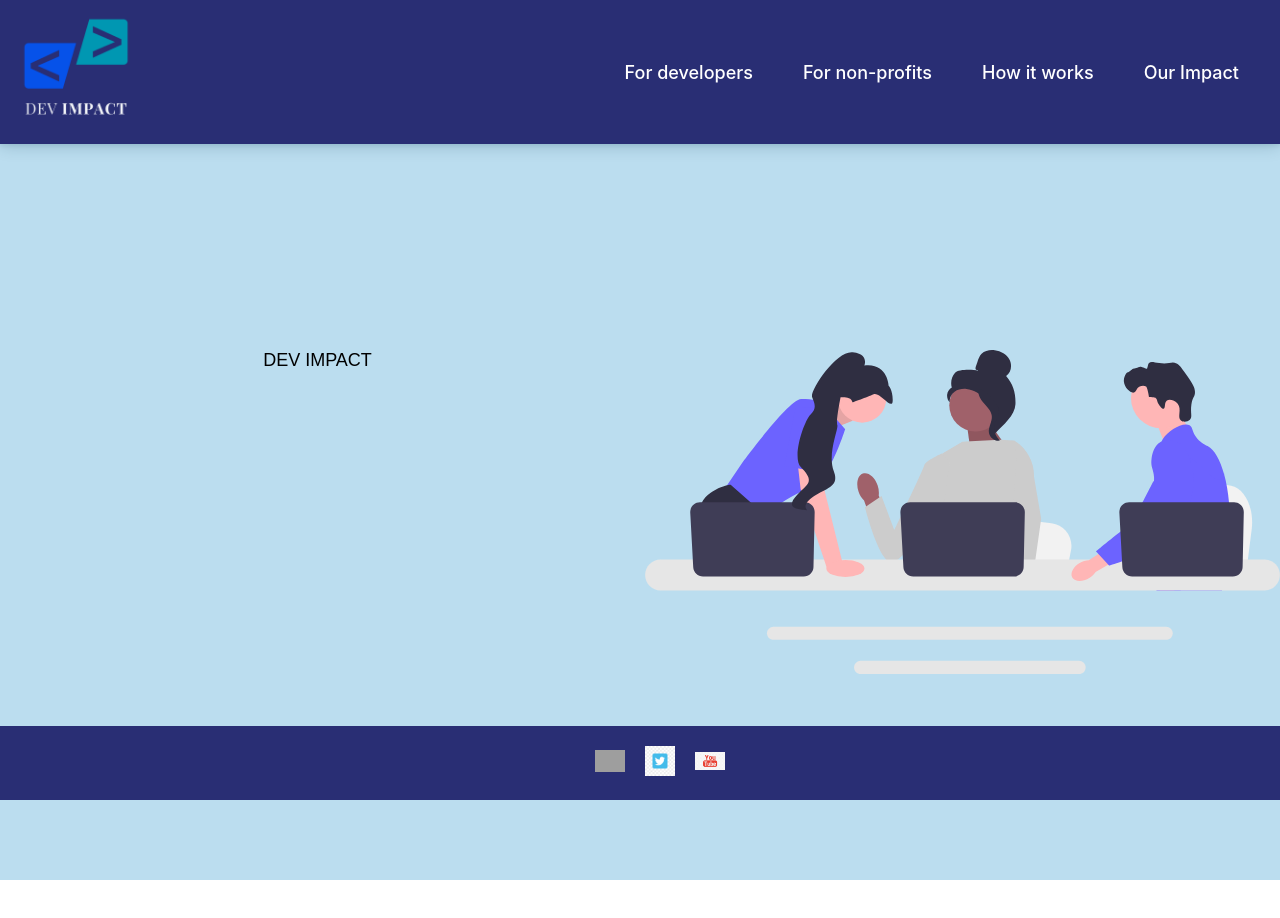
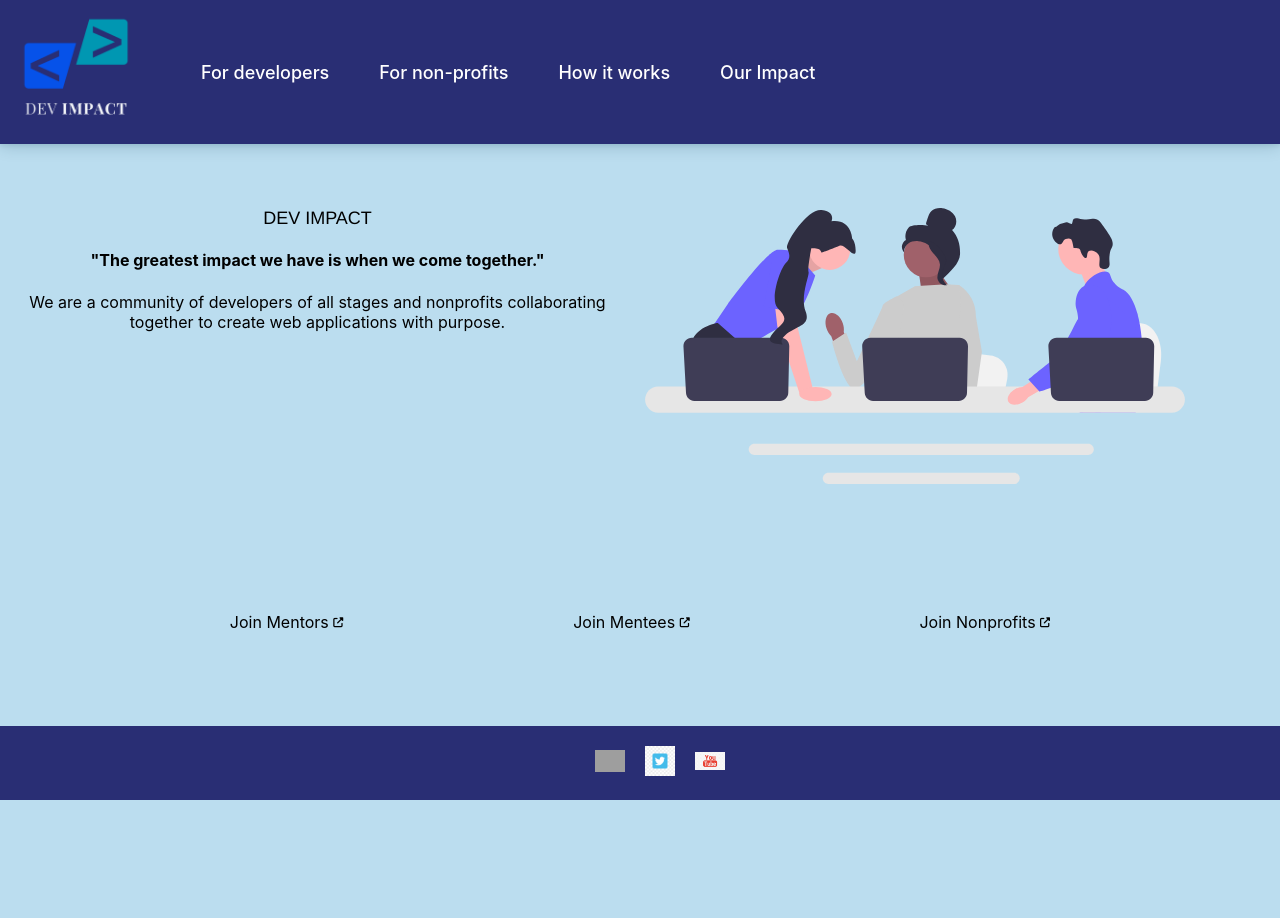
Before and after one commit to i-guerrero/capstone-front-end, a React (Create React App) app: page / in a window 1280 px wide. Shown: the top 918 px of the page. Before the commit the page ends 880 px from the top, so only its background shows below. Built offline with nearby package versions, Linux system fonts and the light colour scheme; grey boxes are pictures that could not be loaded.

Commit message:
home bage Css layout

```diff
--- a/public/index.html
+++ b/public/index.html
@@ -9,6 +9,10 @@
       name="description"
       content="Web site created using create-react-app"
     />
+    <script
+      src="https://kit.fontawesome.com/0f647c05cb.js"
+      crossorigin="anonymous"
+    ></script>
     <link rel="apple-touch-icon" href="%PUBLIC_URL%/logo192.png" />
     <!--
       manifest.json provides metadata used when your web app is installed on a
--- a/src/Components/ForNonProfits/ForNonProfits.css
+++ b/src/Components/ForNonProfits/ForNonProfits.css
@@ -1,9 +1,9 @@
 .home {
-    display: flex;
-    flex-direction: column;
-    align-items: center;
-    justify-content: center;
-    text-align: center;
+    /* display: flex; */
+    /* flex-direction: column; */
+    /* align-items: center; */
+    /* justify-content: center; */
+    /* text-align: center; */
 
 }
 
--- a/src/Components/Home/Home.css
+++ b/src/Components/Home/Home.css
@@ -1,39 +1,58 @@
 .home {
-    display: flex;
-    justify-content: center;
-    align-items: center;
   height: calc(100vh - 64px);
-    overflow: hidden;
-    background:scroll;
+  overflow: scroll;
+  background: scroll;
   background-color: rgba(119, 187, 223, 0.498);
+  text-align: center;
+  padding-top: 5%;
 }
 
-.title{
-    font-family: 'Montserrat', sans-serif;
-    font-size:large;
+.home h4 {
+  /* Need Css here for text align */
+}
+
+.home p {
+  /* Need Css here for text align */
+}
+.buttons-container {
+    padding-top: 10%;
+    display: flex;
+    justify-content:space-evenly;
+}
+
+
+.home-button:hover {
+  cursor: pointer;
+animation-name: slide-up;
+animation-duration: .5s;
+}
+
+
+.title {
+  font-family: "Franklin Gothic Medium", "Arial Narrow", Arial, sans-serif;
+  font-size: large;
 }
 
 .home img {
   display: block;
-    width: 100%;
+  width: 85%;
   height: 100%;
-    max-width: 100%;
+  max-width: 85%;
   max-height: 100%;
-    object-fit:cover;
-    margin-top: 0rem;
-    margin-bottom: 0;
+  object-fit: cover;
 }
-
 
 .grid-container {
   display: grid;
-    grid-template-columns: 1fr 1fr; /* Two columns with equal width */
-    gap: 10px; /* Gap between grid items (optional) */
+  grid-template-columns: 1fr 1fr;
+  gap: 10px;
   /* padding-bottom: 5%;
     padding-top: 10%; */
-    height:auto;
+  /* height:fit-content; */
 }
 
 .grid-item {
+  /* text-align: center; */
+  border-color: black;
   /* Styling for grid items */
 }
--- a/src/Components/Home/Home.js
+++ b/src/Components/Home/Home.js
@@ -8,11 +8,39 @@ export default function Home() {
       <div className="grid-container">
         <div className="grid-item">
           <span className="title">DEV IMPACT</span>
+          <h4>"The greatest impact we have is when we come together."</h4>
+          <p>
+            We are a community of developers of all stages and nonprofits
+            collaborating together to create web applications with purpose.
+          </p>
         </div>
         <div className="grid-item">
           <img src={devteam} alt="devteam" />
         </div>
       </div>
+      <div className="buttons-container">
+        <div className="home-button">
+          Join Mentors{" "}
+          <span
+            class="fa-solid fa-up-right-from-square fa-2xs"
+            style={{color: '#292e74;'}}
+          ></span>
+        </div>
+        <div className="home-button">
+          Join Mentees{" "}
+          <span
+            className="fa-solid fa-up-right-from-square  fa-2xs"
+            style={{color: '#292e74;'}}
+          ></span>
+        </div>
+        <div className="home-button">
+          Join Nonprofits{" "}
+          <span
+            class="fa-solid fa-up-right-from-square  fa-2xs"
+            style={{color: '#292e74;'}}
+          ></span>
+        </div>
+      </div>
     </div>
   );
 }
--- a/src/Components/MentorAccepted/MentorAccepted.css
+++ b/src/Components/MentorAccepted/MentorAccepted.css
@@ -1,9 +1,9 @@
 .home {
-    display: flex;
-    flex-direction: column;
-    align-items: center;
-    justify-content: center;
-    text-align: center;
+    /* display: flex; */
+    /* flex-direction: column; */
+    /* align-items: center; */
+    /* justify-content: center; */
+    /* text-align: center; */
 
 }
 
--- a/src/Components/NavBar/NavBar.css
+++ b/src/Components/NavBar/NavBar.css
@@ -2,8 +2,8 @@
     align-items: center;
     background: #292e74;
     display: flex;
-    flex-wrap: wrap;
-    justify-content: space-between;
+    /* flex-wrap: wrap; */
+    justify-content:flex-start;
     padding: 12px 16px;
     box-shadow: rgba(14, 30, 37, 0.12) 0px 2px 4px 0px, rgba(14, 30, 37, 0.32) 0px 2px 16px 0px;
     top: 0;
```
Lines whose indentation alone changed are shown as unchanged.
